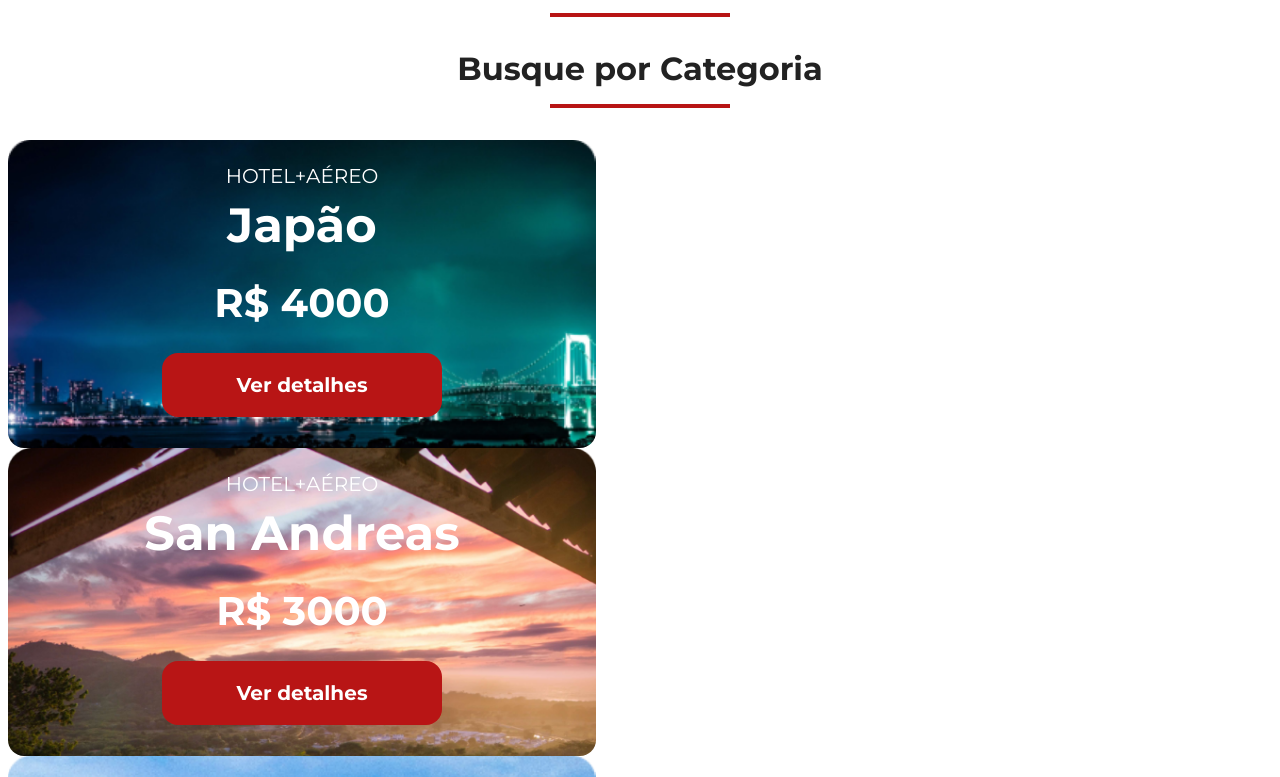
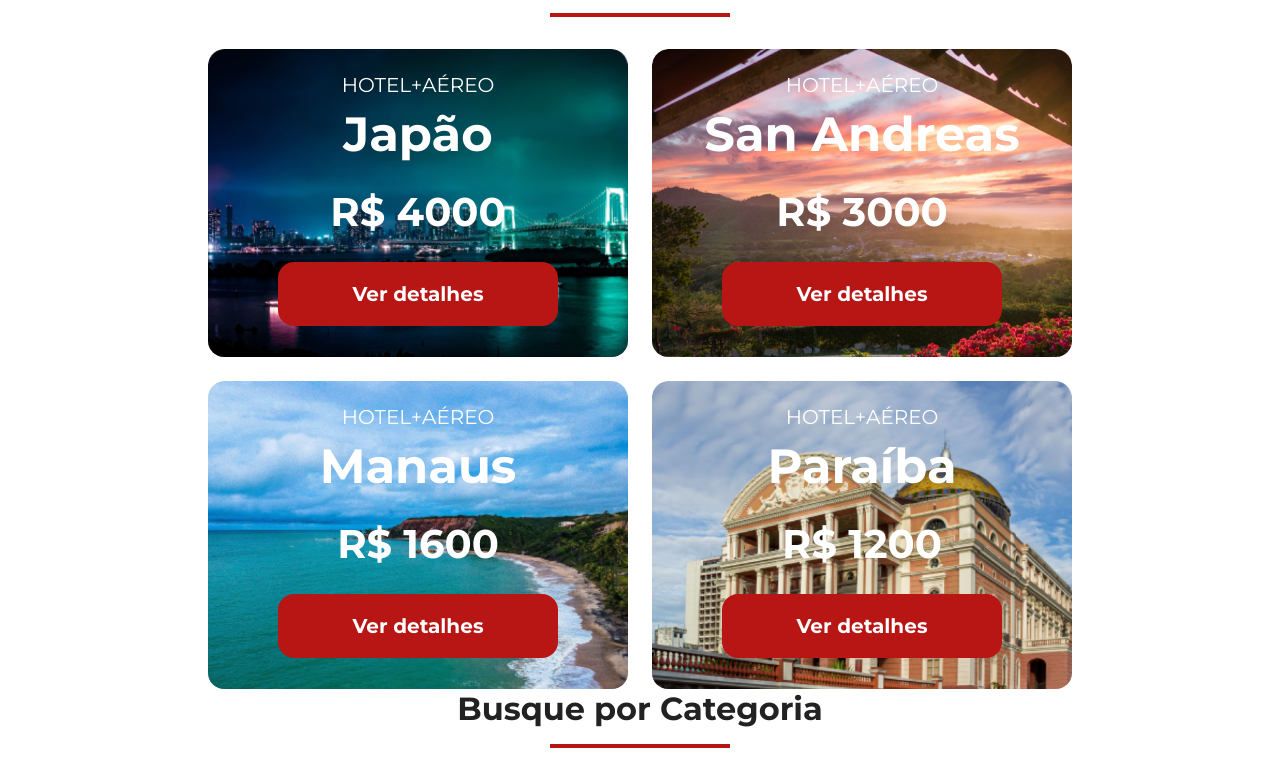
Before and after one commit to helder-marques/projeto-viagens, a plain HTML site: page index.html in a window 1280 px wide. Shown: the part 1178-1955 px from the top of the page. Drawn offline with Linux system fonts and the light colour scheme.

Commit message:
Finaliza sessão de ofertas

```diff
--- a/css/offers.css
+++ b/css/offers.css
@@ -1,3 +1,10 @@
+.offers-cards {
+  display: flex;
+  flex-direction: column;
+  gap: 24px;
+  align-items: center;
+}
+
 .card {
   color: var(--text-secondary-color);
   background-color: black;
@@ -48,9 +55,17 @@
   background: url(../img/bg-card-manaus.png) no-repeat;
   background-size: cover;
 }
+
+@media screen and (min-width: 768px) {
+  .offers-cards {
+    flex-direction: row;
+    flex-wrap: wrap;
+    justify-content: center;
+  }
+}
 @media screen and (min-width: 1024px) {
   .card {
-    width: 588px;
+    width: 420px;
     height: 308px;
   }
   .card header h3 {
@@ -60,3 +75,15 @@
     font-size: 40px;
   }
 }
+@media screen and (min-width: 1440px) {
+  .card {
+    width: 588px;
+  }
+}
+
+@media screen and (min-width: 1920px) {
+  .offers-cards {
+    width: 1250px;
+    margin: 0 auto;
+  }
+}
--- a/index.html
+++ b/index.html
@@ -55,11 +55,6 @@
       </div>
     </section>
 
-    <section class="categories">
-      <div class="section-title">
-        <h2>Busque por Categoria</h2>
-        <hr />
-      </div>
     <section class="offers-cards">
       <article class="card japao">
         <header>
@@ -90,6 +85,11 @@
         <footer><a href="#" class="button">Ver detalhes</a></footer>
       </article>
     </section>
+    <section class="categories">
+      <div class="section-title">
+        <h2>Busque por Categoria</h2>
+        <hr />
+      </div>
     </section>
   </body>
 </html>
```
Lines whose indentation alone changed are shown as unchanged.
